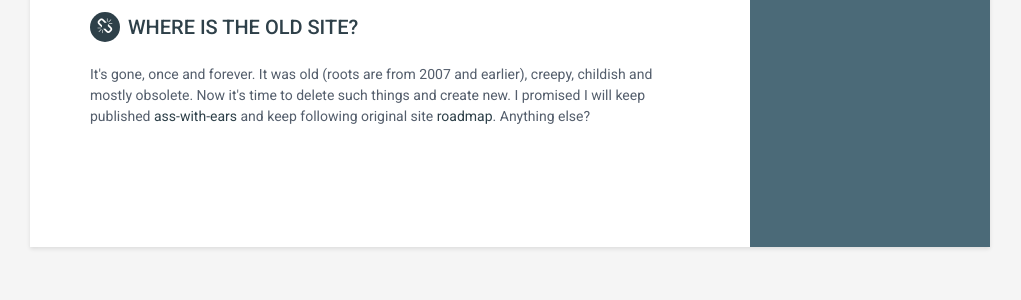
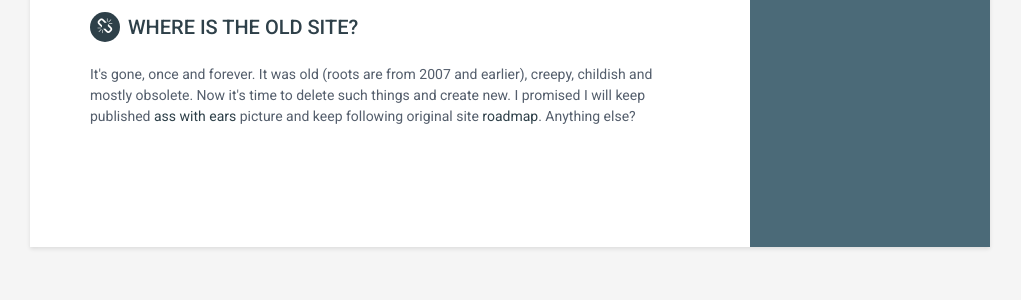
Before and after one commit to kolobus/fedorov.net, a Jekyll site: the page built from index.html, in a window 1280 px wide. Shown: the part 802-1102 px from the top of the page, without its empty margins (130-1151 px from the left). Built offline with Jekyll 4.4.1, drawn with Linux system fonts in a browser that asks for light colours.

Commit message:
random stuff

```diff
--- a/index.html
+++ b/index.html
@@ -35,6 +35,6 @@ layout: default
 <section class="section notice-section">
 <h2 class="section-title"><i class="fa fa-unlink"></i>Where is the old site?</h2>
 <div class="summary">
-    <p>It's gone, once and forever. It was old (roots are from 2007 and earlier), creepy, childish and mostly obsolete. Now it's time to delete such things and create new. I promised I will keep published <a href="https://kolo.keybase.pub/mojo/ears.jpg" class="lightbox" title="Ass with ears / Жопа с ушами">ass-with-ears</a> and keep following original site <a href="https://kolo.keybase.pub/mojo/mice.gif" class="lightbox" title="This website roadmap">roadmap</a>. Anything else?</p>
+    <p>It's gone, once and forever. It was old (roots are from 2007 and earlier), creepy, childish and mostly obsolete. Now it's time to delete such things and create new. I promised I will keep published <a href="https://kolo.keybase.pub/mojo/ears.jpg" class="lightbox" title="Ass with ears / Жопа с ушами">ass with ears</a> picture and keep following original site <a href="https://kolo.keybase.pub/mojo/mice.gif" class="lightbox" title="This website roadmap">roadmap</a>. Anything else?</p>
 </div>
 </section>
```
